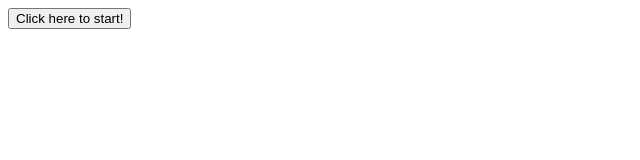
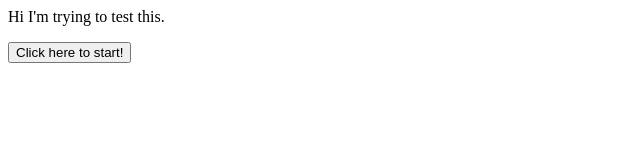
Before and after one commit to PlanItPrototype/Adopt.github.io, a plain HTML site: page index.html in a window 1280 px wide. Shown: the whole page, without its empty margins (0-640 px from the left). Drawn offline with Linux system fonts and the light colour scheme.

Commit message:
Update index.html

```diff
--- a/index.html
+++ b/index.html
@@ -2,6 +2,10 @@
 <head>
 </head>
 <body>
+
+  <p>
+    Hi I'm trying to test this.
+  </p>
 
   <div class="start">
     <button class="button">Click here to start!</button>
```
